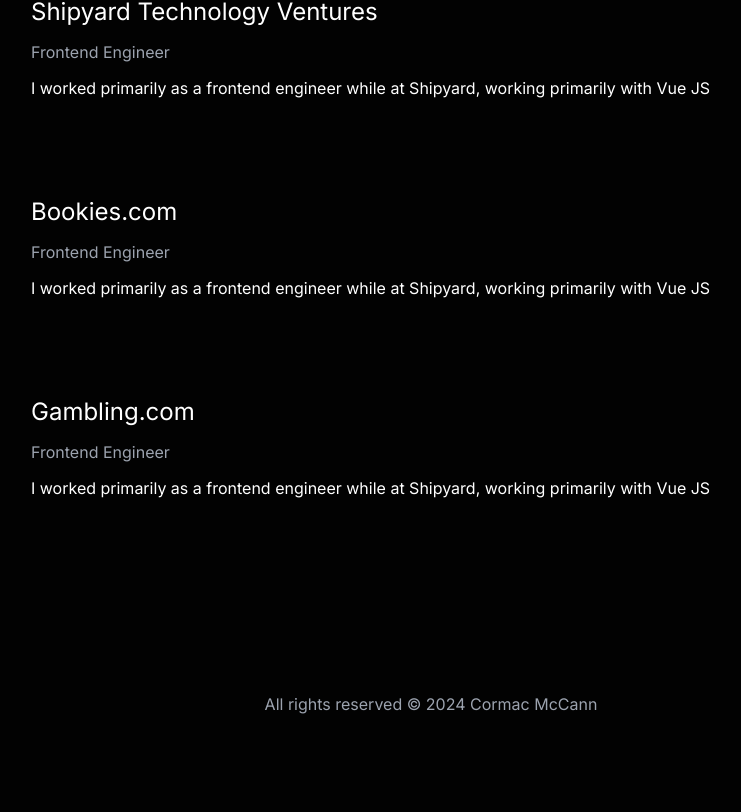
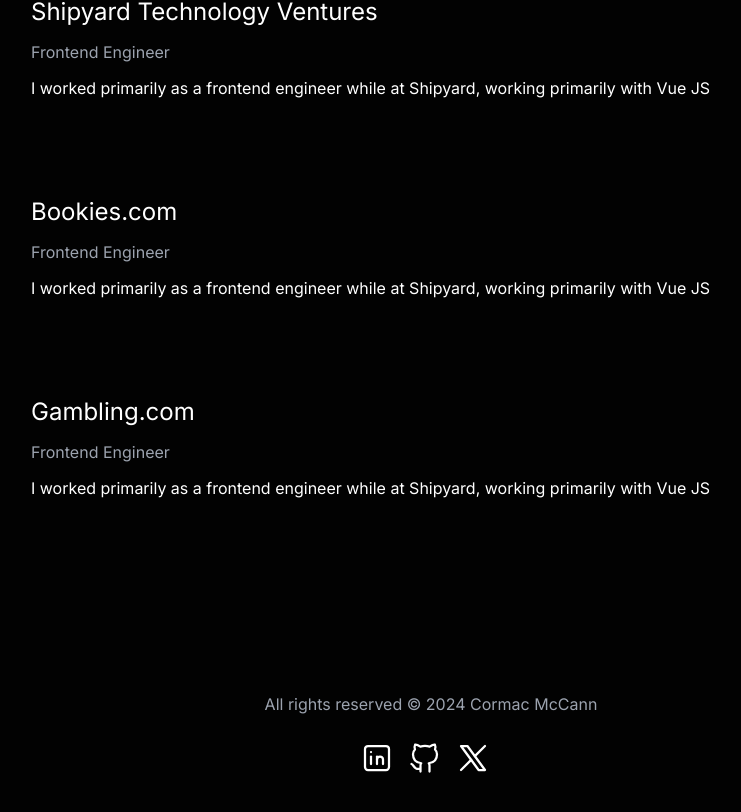
Before and after one commit to mccannsean421/cmccann-dot-com, a Next.js app: page /work in a window 1280 px wide. Shown: the part 482-1294 px from the top of the page, without its empty margins (209-950 px from the left). Before the commit the page ends 1246 px from the top, so only its background shows below. Built offline with nearby package versions, Linux system fonts and the light colour scheme.

Commit message:
adding social links to footer

```diff
--- a/src/components/Footer.js
+++ b/src/components/Footer.js
@@ -1,7 +1,14 @@
+import { SocialLinks } from "./SocialLinks"
+
 export default function Footer() {
-    return <footer>
-        <div className="p-12 mx-auto max-w-4xl text-center">
-            <p className="text-gray-400">All rights reserved &copy; 2024 Cormac McCann</p>
-        </div>
-    </footer>
+    return (
+        <footer>
+            <div className="pt-12 pb-6 mx-auto max-w-4xl text-center">
+                <p className="text-gray-400">All rights reserved &copy; 2024 Cormac McCann</p>
+            </div>
+            <div className="grid justify-items-center pb-12">
+            <SocialLinks />
+            </div>
+        </footer>
+    )
 }
--- a/src/components/Nav.js
+++ b/src/components/Nav.js
@@ -2,6 +2,7 @@
 import Link from "next/link";
 import { useState } from 'react';
 import { usePathname } from 'next/navigation'
+import { SocialLinks } from "./SocialLinks";
 
 export default function Nav() {
     const currentPath = usePathname();
@@ -27,38 +28,6 @@
 
     ];
 
-    const socialLinks = [
-        {
-            icon:
-            `<svg xmlns="http://www.w3.org/2000/svg" class="icon icon-tabler icon-tabler-brand-linkedin" width="44" height="44" viewBox="0 0 24 24" stroke-width="1.5" stroke="#fff" fill="none" stroke-linecap="round" stroke-linejoin="round">
-
-                <path d="M4 4m0 2a2 2 0 0 1 2 -2h12a2 2 0 0 1 2 2v12a2 2 0 0 1 -2 2h-12a2 2 0 0 1 -2 -2z" />
-                <path d="M8 11l0 5" />
-                <path d="M8 8l0 .01" />
-                <path d="M12 16l0 -5" />
-                <path d="M16 16v-3a2 2 0 0 0 -4 0" />
-            </svg>
-          `,
-            href: "https://www.linkedin.com/in/cormac-mccann-70052283/"
-        },
-        {
-            icon: `
-            <svg xmlns="http://www.w3.org/2000/svg" class="icon icon-tabler icon-tabler-brand-github" width="44" height="44" viewBox="0 0 24 24" stroke-width="1.5" stroke="#fff" fill="none" stroke-linecap="round" stroke-linejoin="round">
-
-                <path d="M9 19c-4.3 1.4 -4.3 -2.5 -6 -3m12 5v-3.5c0 -1 .1 -1.4 -.5 -2c2.8 -.3 5.5 -1.4 5.5 -6a4.6 4.6 0 0 0 -1.3 -3.2a4.2 4.2 0 0 0 -.1 -3.2s-1.1 -.3 -3.5 1.3a12.3 12.3 0 0 0 -6.2 0c-2.4 -1.6 -3.5 -1.3 -3.5 -1.3a4.2 4.2 0 0 0 -.1 3.2a4.6 4.6 0 0 0 -1.3 3.2c0 4.6 2.7 5.7 5.5 6c-.6 .6 -.6 1.2 -.5 2v3.5" />
-            </svg>
-            `,
-            href: "https://github.com/mccannsean421"
-        },
-        {
-            icon: `<svg xmlns="http://www.w3.org/2000/svg" class="icon icon-tabler icon-tabler-brand-x" width="72" height="72" viewBox="0 0 24 24" stroke-width="1.5" stroke="#00b341" fill="none" stroke-linecap="round" stroke-linejoin="round">
-
-            <path d="M4 4l11.733 16h4.267l-11.733 -16z" />
-            <path d="M4 20l6.768 -6.768m2.46 -2.46l6.772 -6.772" />
-          </svg>`,
-          href: "https://x.com/cmccanndev"
-        }
-    ];
 
     return <nav className="p-6 grid grid-cols-2">
         {/* nav links */}
@@ -91,13 +60,7 @@
 
         {/* social links */}
         <div className="grid justify-end">
-        <ul>
-            { socialLinks.map((link, index) =>
-                <li key={`social-link-${index}`} className="inline-block pr-3">
-                    <a  href={link.href} className="pr-3 social-link" target="_blank" rel="nofollow" dangerouslySetInnerHTML={{ __html: link.icon }} />
-                </li>
-            ) }
-        </ul>
+                <SocialLinks />
         </div>
     </nav>
 }
--- /dev/null
+++ b/src/components/SocialLinks.js
@@ -0,0 +1,46 @@
+export function SocialLinks() {
+
+
+    const socialLinks = [
+        {
+            icon:
+            `<svg xmlns="http://www.w3.org/2000/svg" class="icon icon-tabler icon-tabler-brand-linkedin" width="44" height="44" viewBox="0 0 24 24" stroke-width="1.5" stroke="#fff" fill="none" stroke-linecap="round" stroke-linejoin="round">
+
+                <path d="M4 4m0 2a2 2 0 0 1 2 -2h12a2 2 0 0 1 2 2v12a2 2 0 0 1 -2 2h-12a2 2 0 0 1 -2 -2z" />
+                <path d="M8 11l0 5" />
+                <path d="M8 8l0 .01" />
+                <path d="M12 16l0 -5" />
+                <path d="M16 16v-3a2 2 0 0 0 -4 0" />
+            </svg>
+          `,
+            href: "https://www.linkedin.com/in/cormac-mccann-70052283/"
+        },
+        {
+            icon: `
+            <svg xmlns="http://www.w3.org/2000/svg" class="icon icon-tabler icon-tabler-brand-github" width="44" height="44" viewBox="0 0 24 24" stroke-width="1.5" stroke="#fff" fill="none" stroke-linecap="round" stroke-linejoin="round">
+
+                <path d="M9 19c-4.3 1.4 -4.3 -2.5 -6 -3m12 5v-3.5c0 -1 .1 -1.4 -.5 -2c2.8 -.3 5.5 -1.4 5.5 -6a4.6 4.6 0 0 0 -1.3 -3.2a4.2 4.2 0 0 0 -.1 -3.2s-1.1 -.3 -3.5 1.3a12.3 12.3 0 0 0 -6.2 0c-2.4 -1.6 -3.5 -1.3 -3.5 -1.3a4.2 4.2 0 0 0 -.1 3.2a4.6 4.6 0 0 0 -1.3 3.2c0 4.6 2.7 5.7 5.5 6c-.6 .6 -.6 1.2 -.5 2v3.5" />
+            </svg>
+            `,
+            href: "https://github.com/mccannsean421"
+        },
+        {
+            icon: `<svg xmlns="http://www.w3.org/2000/svg" class="icon icon-tabler icon-tabler-brand-x" width="72" height="72" viewBox="0 0 24 24" stroke-width="1.5" stroke="#00b341" fill="none" stroke-linecap="round" stroke-linejoin="round">
+
+            <path d="M4 4l11.733 16h4.267l-11.733 -16z" />
+            <path d="M4 20l6.768 -6.768m2.46 -2.46l6.772 -6.772" />
+          </svg>`,
+          href: "https://x.com/cmccanndev"
+        }
+    ];
+
+    return (
+        <ul data-testid="soical-links">
+            { socialLinks.map((link, index) =>
+                <li key={`social-link-${index}`} className="inline-block pr-3">
+                    <a  href={link.href} className="pr-3 social-link" target="_blank" rel="nofollow" dangerouslySetInnerHTML={{ __html: link.icon }} />
+                </li>
+            ) }
+        </ul>
+    )
+}
```
